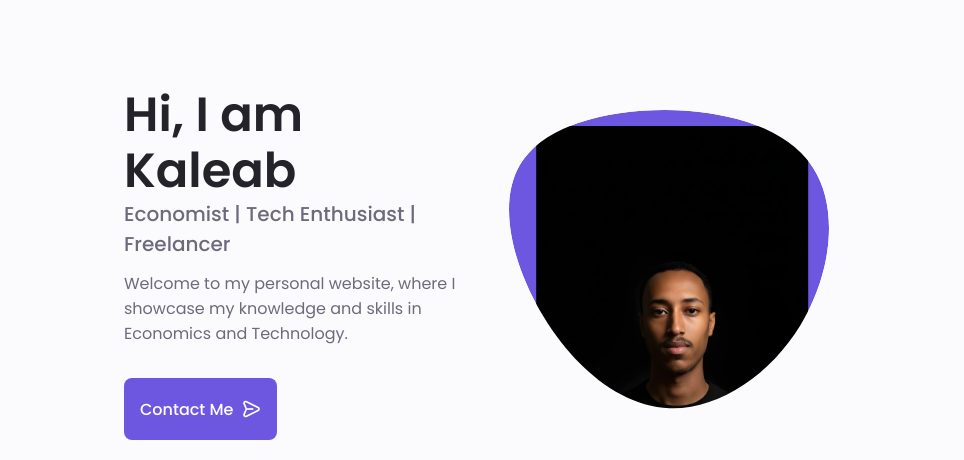
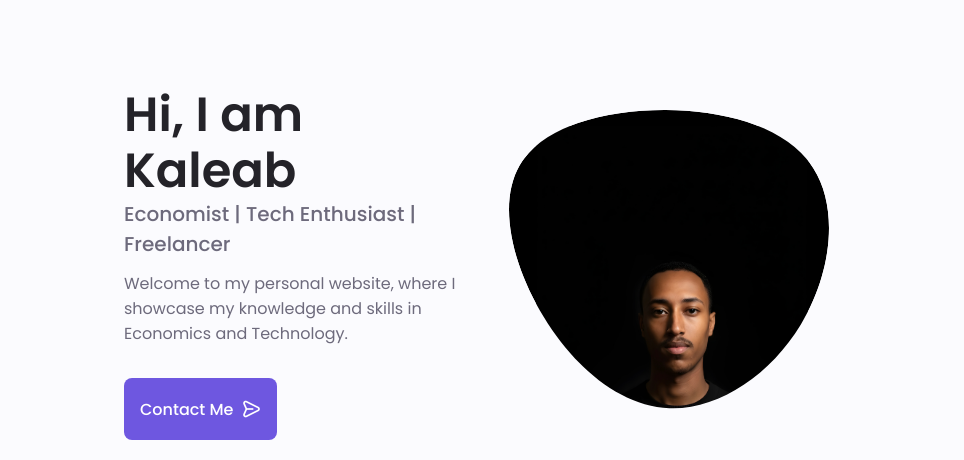
Before and after one commit to Kaleabmoges/Kaleab-Moges, a plain HTML site: page index.html in a window 1280 px wide. Shown: the part 97-557 px from the top of the page, 184-1148 px from the left. Drawn offline with nearby package versions, Linux system fonts and the light colour scheme.

Commit message:
Update styles.css

```diff
--- a/assets/css/styles.css
+++ b/assets/css/styles.css
@@ -277,7 +277,7 @@ img {
 
 .home__blob {
   width: 200px;
-  fill: var(--first-color);
+  fill: black;
 }
 
 .home__blob-img {
```
